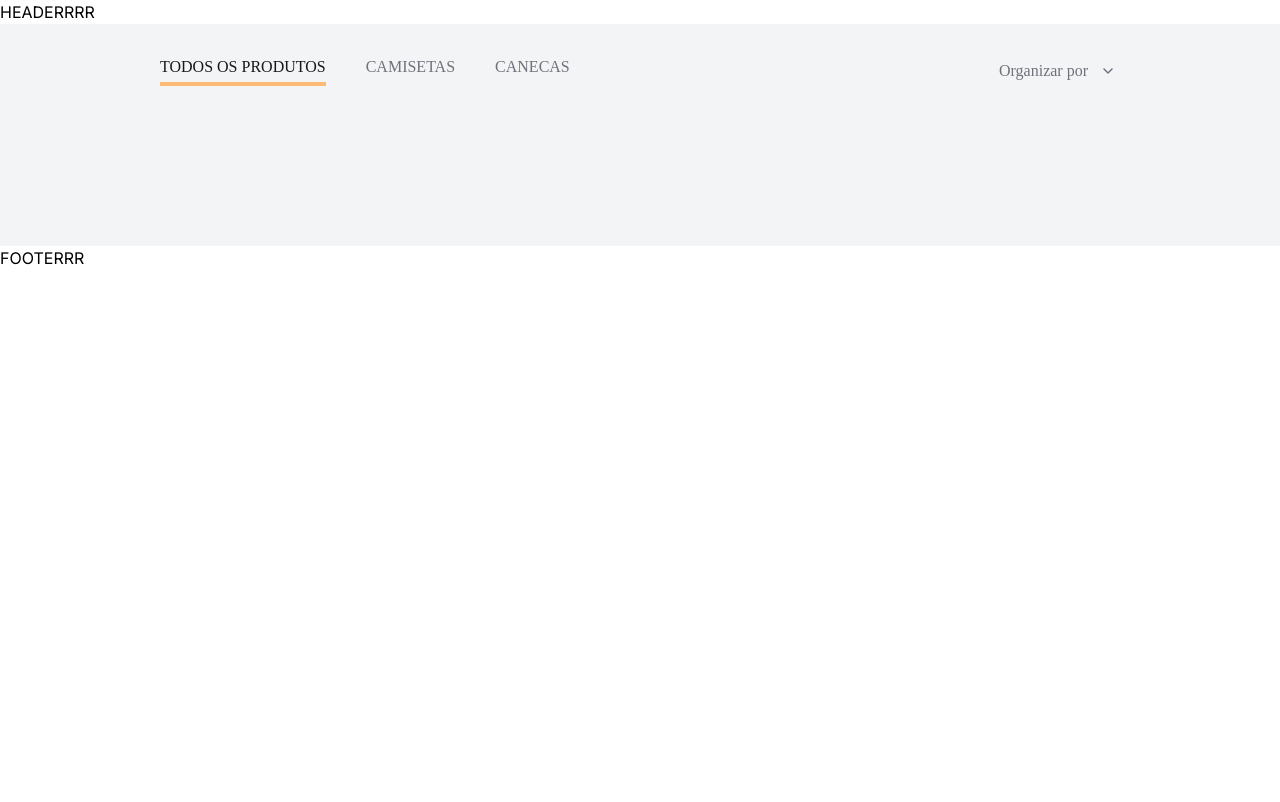
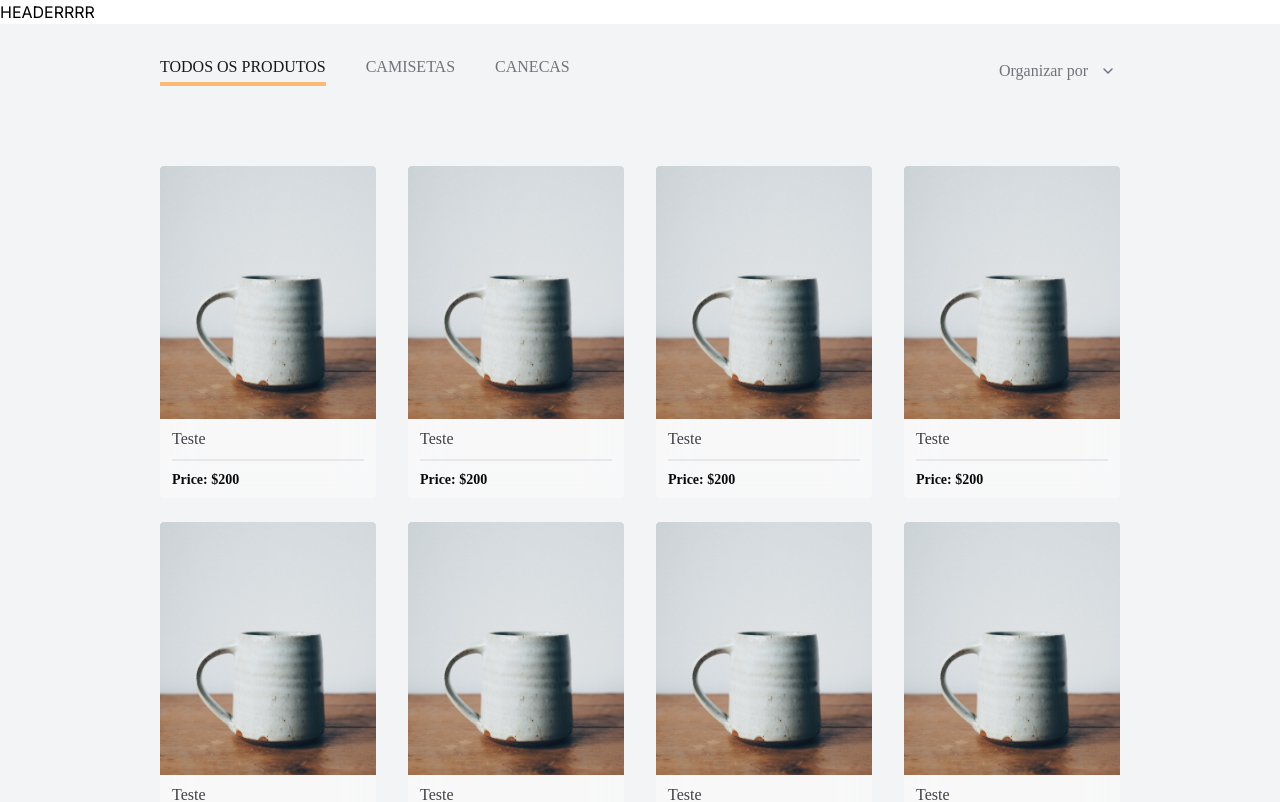
Before and after one commit to Lourenso-sofecia/ls-cappucino-web, a Next.js app: page / in a window 1280 px wide. Shown: the top 802 px of the page. Built offline with nearby package versions, Linux system fonts and the light colour scheme.

Commit message:
feat: card components created

```diff
--- a/src/app/layout.tsx
+++ b/src/app/layout.tsx
@@ -19,7 +19,6 @@ export default function RootLayout({
       <body className={inter.className}>
         <header>HEADERRRR</header>
         {children}
-        <footer>FOOTERRR</footer>
       </body>
     </html>
   );
--- a/src/app/page.tsx
+++ b/src/app/page.tsx
@@ -1,10 +1,30 @@
+import { Card } from '@/components/card';
 import { Header } from '@/components/headerHome'
 import Image from 'next/image'
 
+
+import caneca from "@/assets/caneca.png";
+
 export default function Home() {
+
+  // Criando um array com 12 elementos apenas para fins de repetição
+  const products = Array.from({ length: 12 }, (_, index) => index + 1);
+
+
+
   return (
-    <main className="flex flex-col bg-gray-100 px-[160px] pt-8 pb-[160px]">
+    <main className="flex flex-col bg-gray-100 px-4 lg:px-10 xl:px-[160px] pt-8 pb-[160px]">
       <Header />
+      <section className='grid grid-cols-1 sm:grid-cols-2 md:grid-cols-3 lg:grid-cols-4 gap-y-6 gap-x-8 pt-20'>
+        {
+          products.map((item:any, index) => {
+            return (
+              <Card key={index} name='Teste' image={caneca} price={200} />
+            )
+          })
+        }
+      </section>
+
     </main>
   )
 }
--- /dev/null
+++ b/src/components/card/index.tsx
@@ -0,0 +1,33 @@
+"use client";
+import Image, { StaticImageData } from "next/image";
+import Link from "next/link";
+
+// Interface para representar os dados de um produto
+interface CardProductProps {
+  image: StaticImageData;
+  name: string;
+  price: number;
+}
+
+export function Card({ image, name, price }: CardProductProps) {
+  return (
+    <Link href={"/"} className="flex flex-col bg-white bg-opacity-40 rounded-bl rounded-br backdrop-blur-[20px]">
+      <Image
+        className="w-full rounded-tl rounded-tr"
+        src={image}
+        alt={name}
+        width={256}
+        height={300}
+      />
+      <div className="flex flex-col gap-2 px-3 py-2">
+        <h2 className="text-zinc-700 text-base font-light font-['Saira'] leading-normal">
+          {name}
+        </h2>
+        <div className=" h-[2px] bg-gray-200" />
+        <p className="text-zinc-950 text-sm font-semibold font-['Saira'] leading-[21px]">
+          Price: ${price}
+        </p>
+      </div>
+    </Link>
+  );
+}
```
Also changed, not shown: src/assets/caneca.png (added).
